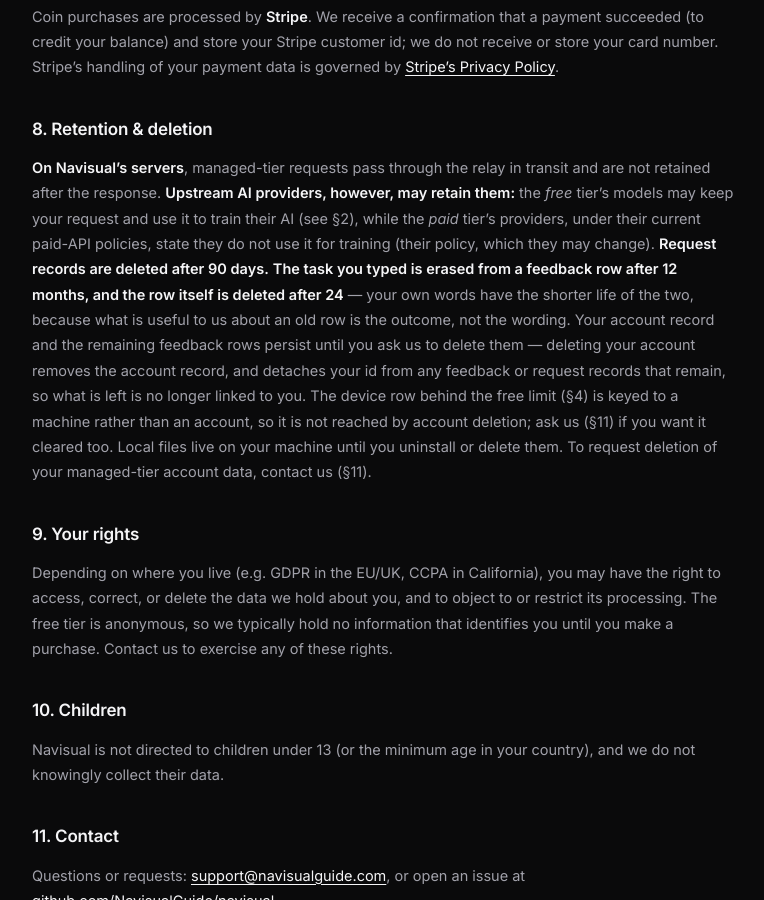
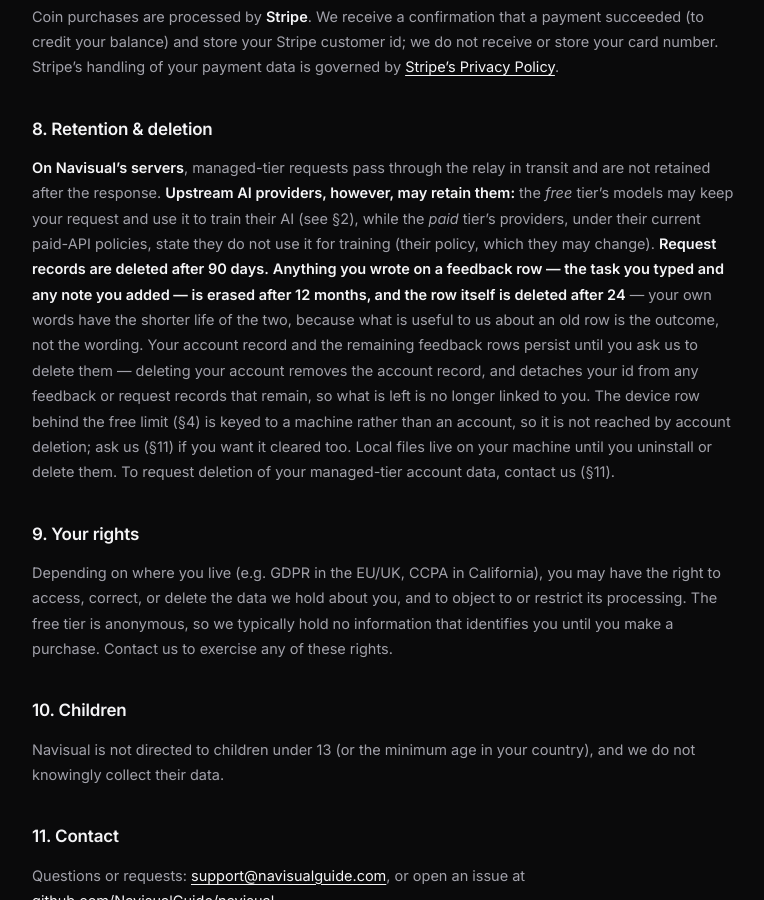
Before and after one commit to NavisualGuide/NavisualGuide.github.io, a Jekyll site: the page privacy.html, which Jekyll copies as it is, in a window 1280 px wide and 900 px high, scrolled down 5281 px. Shown: the whole window, without its empty margins (256-1020 px from the left). Built offline with Jekyll 4.4.1, drawn with Linux system fonts in a browser that asks for light colours.

Commit message:
privacy: retention covers any note you added, not just the task
feedback has two user-written columns and only one was being scrubbed at 12
months. Both are covered now.

Co-Authored-By: Claude Opus 5 <noreply@anthropic.com>

```diff
--- a/privacy.html
+++ b/privacy.html
@@ -314,9 +314,10 @@
         to train their AI (see §2), while the <em>paid</em> tier’s providers, under their current
         paid-API policies, state they do not use it for training (their policy, which they may
         change). <strong>Request records are deleted after 90 days.</strong>
-        <strong>The task you typed is erased from a feedback row after 12 months, and the row
-        itself is deleted after 24</strong> — your own words have the shorter life of the two,
-        because what is useful to us about an old row is the outcome, not the wording.
+        <strong>Anything you wrote on a feedback row — the task you typed and any note you
+        added — is erased after 12 months, and the row itself is deleted after 24</strong>
+        — your own words have the shorter life of the two, because what is useful to us about
+        an old row is the outcome, not the wording.
         Your account record
         and the remaining feedback rows persist until you ask us to delete them — deleting your account
         removes the account record, and detaches your id from any feedback or request records
```
